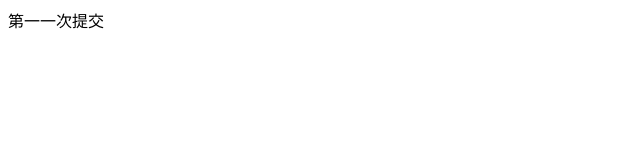
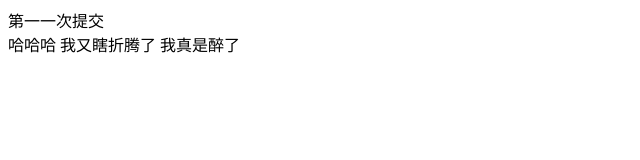
Before and after one commit to zhxiaomin/-, a plain HTML site: page index.html in a window 1280 px wide. Shown: the whole page, without its empty margins (0-640 px from the left). Drawn offline with Linux system fonts and the light colour scheme.

Commit message:
我已经疯了

```diff
--- a/index.html
+++ b/index.html
@@ -6,5 +6,7 @@
 </head>
 <body>
     <div>第一一次提交</div>
+哈哈哈  我又瞎折腾了
+我真是醉了
 </body>
 </html>
```
